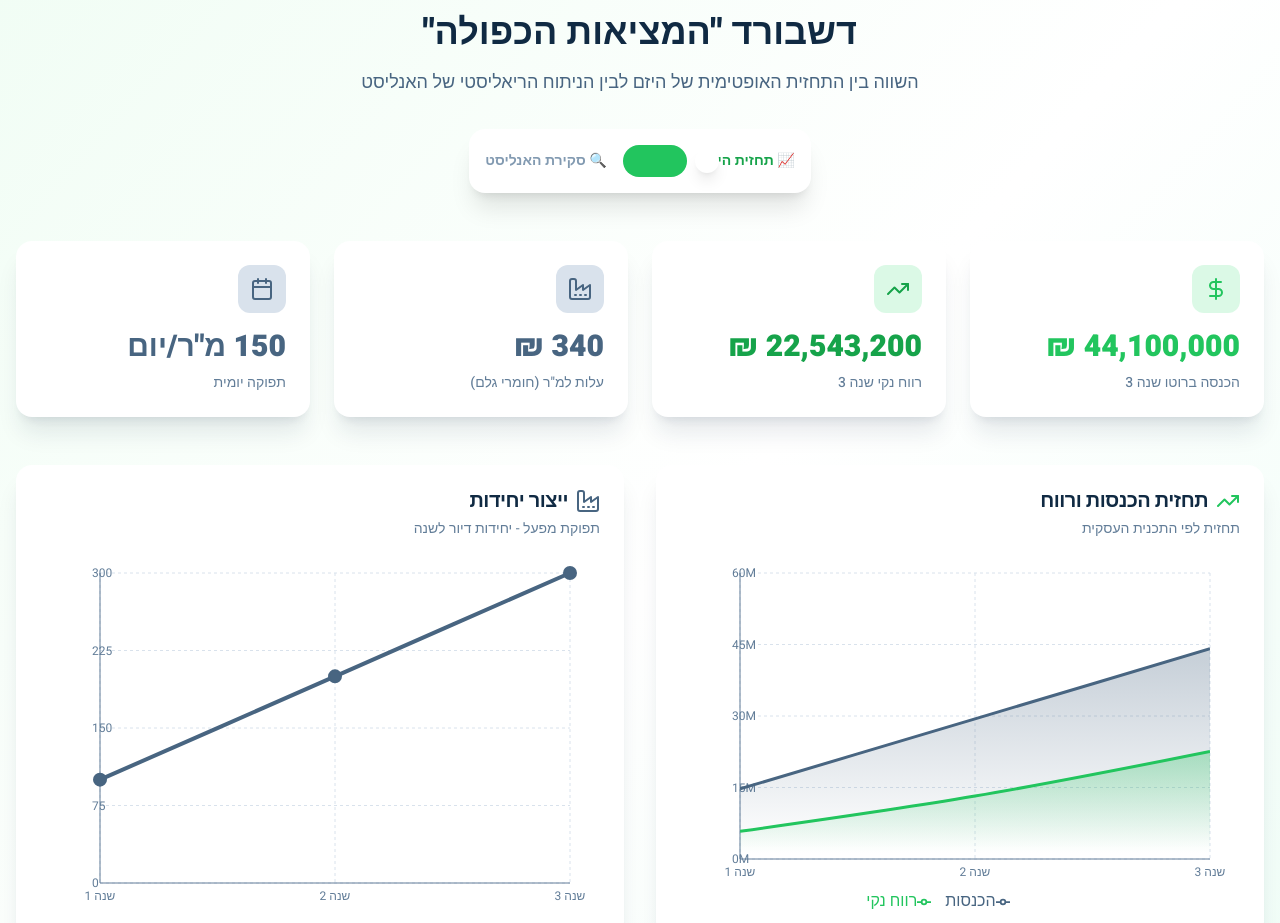
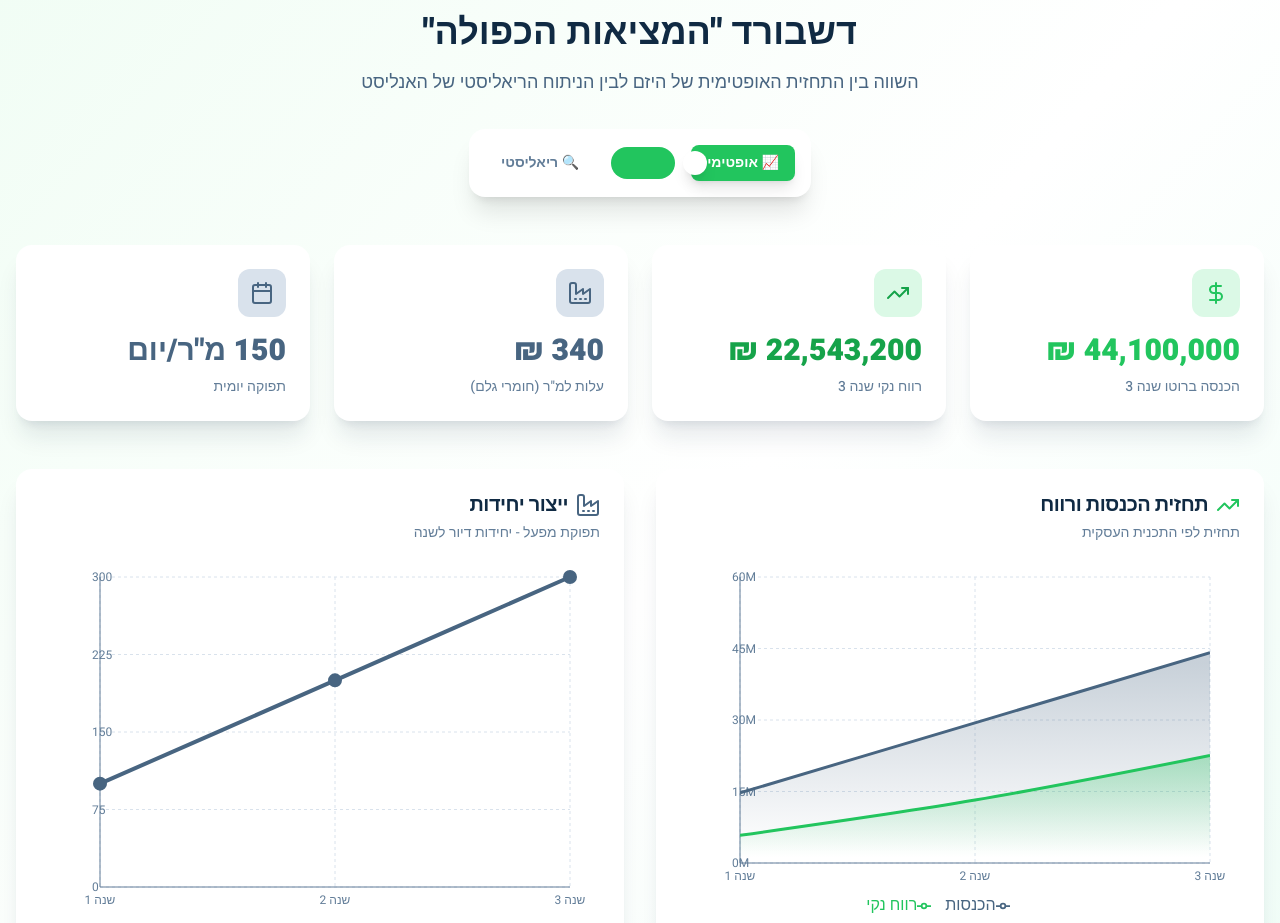
Before and after one commit to cea2025/david, a Next.js app: page / in a window 1280 px wide. Shown: the part 1020-1943 px from the top of the page. Built offline with nearby package versions, Linux system fonts and the light colour scheme.

Commit message:
Fix: Toggle button layout and labels

```diff
--- a/components/DualDashboard.tsx
+++ b/components/DualDashboard.tsx
@@ -164,12 +164,12 @@ export function DualDashboard({ id }: DualDashboardProps) {
 
           {/* Toggle Switch */}
           <div className="flex justify-center">
-            <div className="inline-flex items-center gap-6 p-4 rounded-2xl bg-white shadow-xl">
+            <div className="inline-flex items-center gap-4 p-4 rounded-2xl bg-white shadow-xl">
               <Toggle
                 checked={isPessimistic}
                 onCheckedChange={setIsPessimistic}
-                labelLeft="📈 תחזית היזם"
-                labelRight="🔍 סקירת האנליסט"
+                labelLeft="📈 אופטימי"
+                labelRight="🔍 ריאליסטי"
               />
             </div>
           </div>
--- a/components/ui/toggle.tsx
+++ b/components/ui/toggle.tsx
@@ -14,16 +14,19 @@ interface ToggleProps {
 const Toggle = React.forwardRef<HTMLButtonElement, ToggleProps>(
   ({ checked, onCheckedChange, labelLeft, labelRight, className }, ref) => {
     return (
-      <div className={cn('flex items-center gap-4', className)}>
+      <div className={cn('flex items-center gap-4 flex-wrap justify-center', className)}>
         {labelLeft && (
-          <span
+          <button
+            onClick={() => onCheckedChange(false)}
             className={cn(
-              'text-sm font-semibold transition-colors duration-200',
-              !checked ? 'text-profit-dark' : 'text-navy-400'
+              'text-sm font-bold transition-all duration-200 px-4 py-2 rounded-lg whitespace-nowrap',
+              !checked
+                ? 'text-white bg-profit shadow-lg'
+                : 'text-navy-500 hover:text-navy-700 hover:bg-navy-100'
             )}
           >
             {labelLeft}
-          </span>
+          </button>
         )}
         <button
           ref={ref}
@@ -31,7 +34,7 @@ const Toggle = React.forwardRef<HTMLButtonElement, ToggleProps>(
           aria-checked={checked}
           onClick={() => onCheckedChange(!checked)}
           className={cn(
-            'relative inline-flex h-8 w-16 items-center rounded-full transition-colors duration-300',
+            'relative inline-flex h-8 w-16 items-center rounded-full transition-colors duration-300 flex-shrink-0',
             'focus:outline-none focus:ring-2 focus:ring-offset-2',
             checked
               ? 'bg-risk focus:ring-risk'
@@ -46,14 +49,17 @@ const Toggle = React.forwardRef<HTMLButtonElement, ToggleProps>(
           />
         </button>
         {labelRight && (
-          <span
+          <button
+            onClick={() => onCheckedChange(true)}
             className={cn(
-              'text-sm font-semibold transition-colors duration-200',
-              checked ? 'text-risk-dark' : 'text-navy-400'
+              'text-sm font-bold transition-all duration-200 px-4 py-2 rounded-lg whitespace-nowrap',
+              checked
+                ? 'text-white bg-risk shadow-lg'
+                : 'text-navy-500 hover:text-navy-700 hover:bg-navy-100'
             )}
           >
             {labelRight}
-          </span>
+          </button>
         )}
       </div>
     )
```
